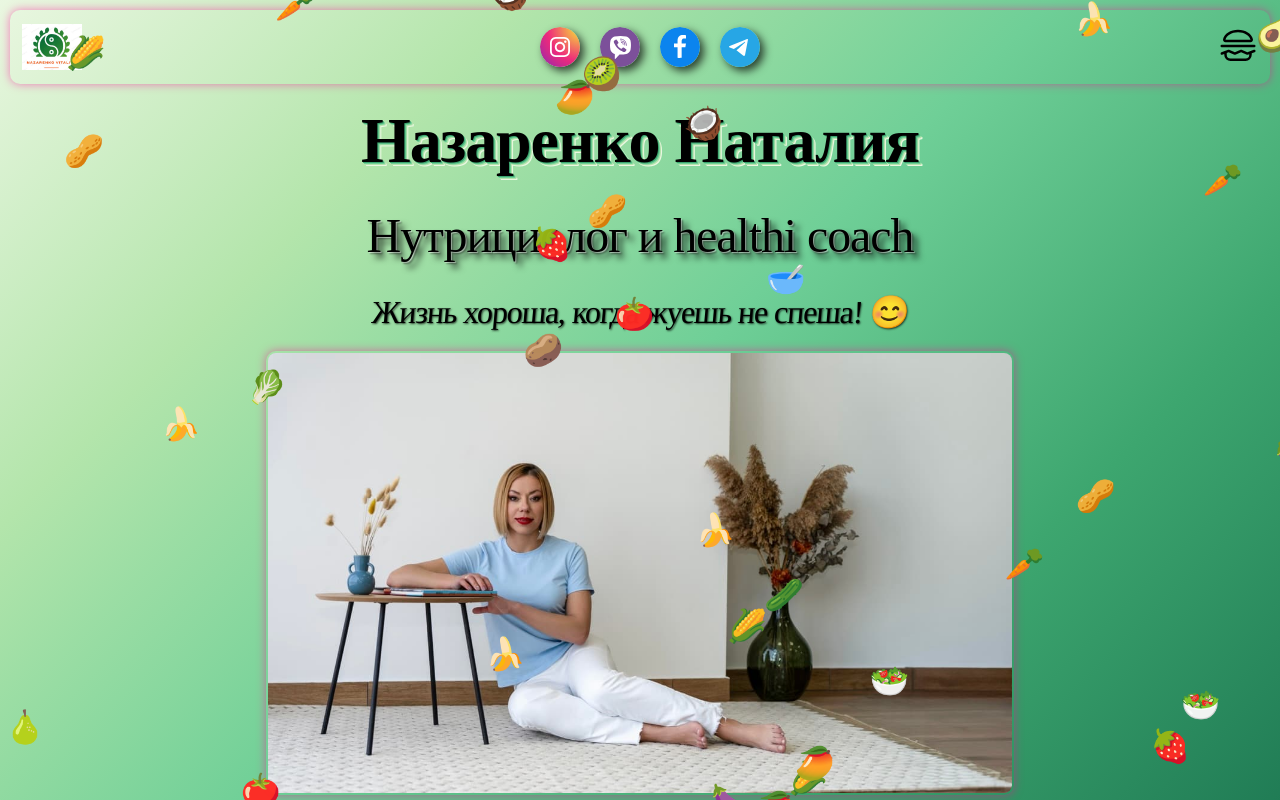
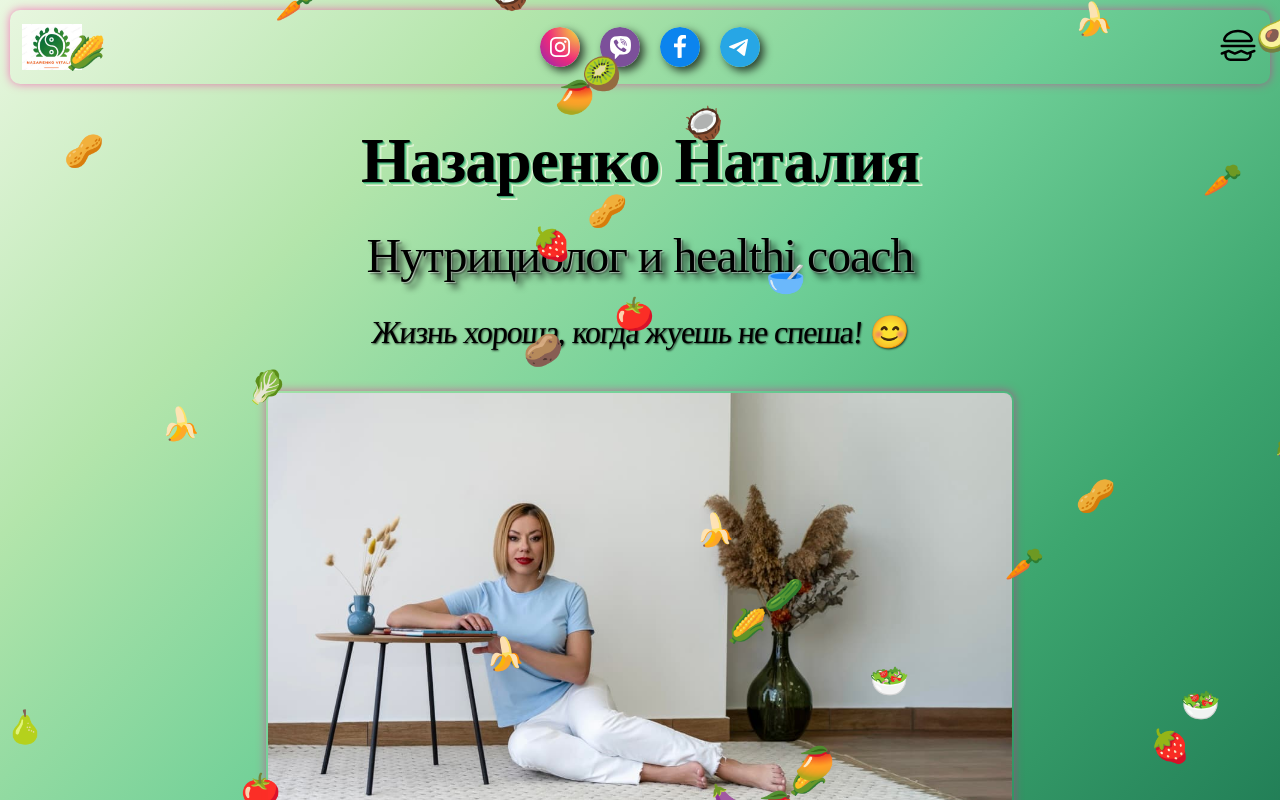
Before and after one commit to costiantynsnaider35/nazarenko.vitality, a React (Vite) app: page / in a window 1280 px wide. Built offline with nearby package versions, Linux system fonts and the light colour scheme.

Commit message:
Update Home.module.css

```diff
--- a/src/components/Home/Home.module.css
+++ b/src/components/Home/Home.module.css
@@ -4,7 +4,6 @@
   align-items: center;
   justify-content: center;
   padding: 10px 0;
-  gap: 20px;
   width: auto;
 }
 .homeTitle {
@@ -15,8 +14,10 @@
   gap: 30px;
   width: 351px;
   z-index: 2;
+  margin-top: 20px;
 }
 .homeImg {
+  margin-top: 20px;
   width: 351px;
   height: 350px;
   object-fit: cover;
```
